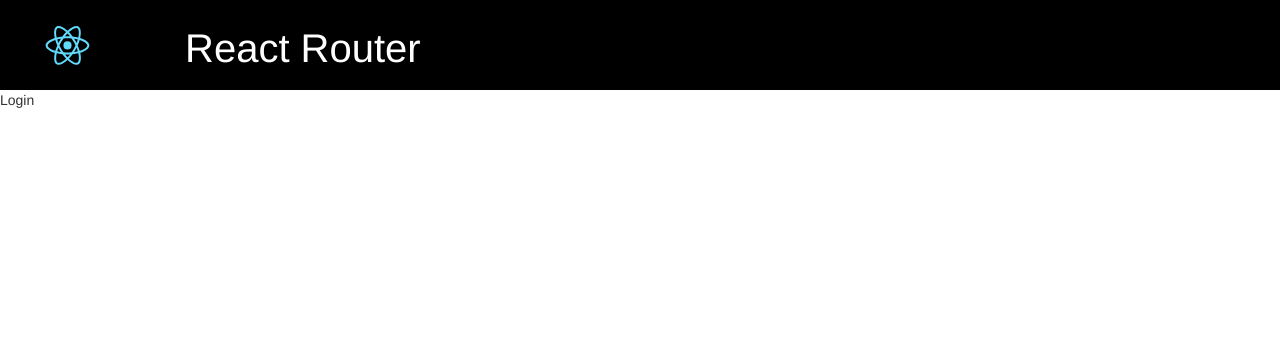
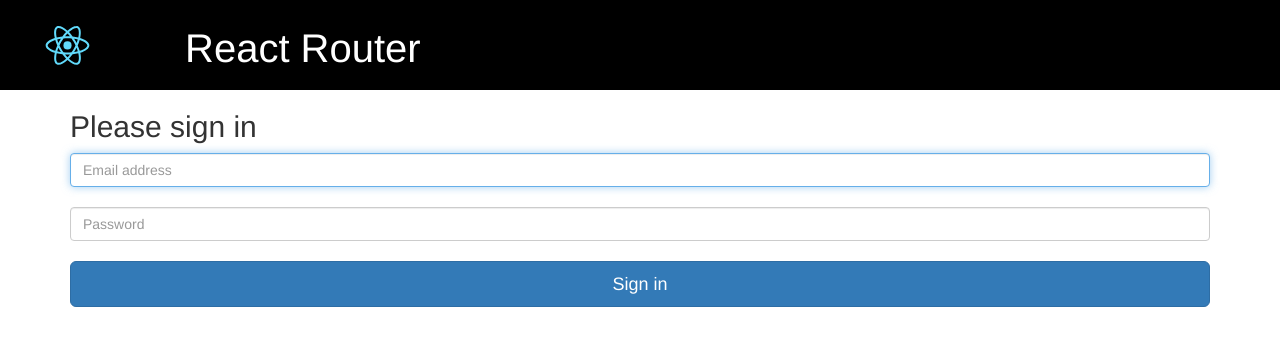
Before and after one commit to vikashask/User-Product-Portal-React, a React (Create React App) app in the folder react/: page / in a window 1280 px wide. Shown: the top 346 px of the page. Built offline with nearby package versions, Linux system fonts and the light colour scheme; what redux-immutable-state-invariant would draw is missing.

Commit message:
login component added

```diff
--- a/react/src/components/Login.js
+++ b/react/src/components/Login.js
@@ -1,23 +1,78 @@
 import React from 'react';
 import { connect } from 'react-redux';
 import { bindActionCreators } from 'redux';
+import Utils from '../utils/Utils';
+import * as Constants from '../utils/Constants';
 
 
 class Login extends React.Component {
     constructor(prpos){
-        super(prpos)
+        super(prpos);
+        this.state = {
+            email:'',
+            password:'',
+            validated:false,
+            class:'error',
+            errorMsg:''
+
+        }
+        this.passwordChange = this.passwordChange.bind(this);
+        this.emailChange = this.emailChange.bind(this);
     }
 
     // getting all data from store from home component
     componentDidMount = () =>{
         console.log("getting all data from store from home component---",this.props.allData);
+    }
 
+    passwordChange = (event) =>{
+        this.setState({password: event.target.value});
+    }
+    emailChange = (event) => {
+        this.setState({email: event.target.value});
+        let inputVal = event.target.value;
+        let emailRegExp = Utils.emailRegExp(inputVal);
+        if(inputVal.length>=5 && inputVal.length <= 254 && emailRegExp){
+            this.setState({validated:true,class:'',errorMsg:''});
+          }else if(inputVal.length === 0){
+            this.setState({class:'error',errorMsg: 'Invalid Email ID'});
+          }else{
+            this.setState({class:'error',errorMsg: 'Invalid Email ID'});
+          }
+    }
+
+    login = (event) => {
+		event.preventDefault();
+        fetch(Constants.baseURL + 'login',
+            {
+                method: `POST`,
+                credentials: `include`,
+                    headers: {
+                        'Content-Type': 'application/json',
+                    },
+                    body: JSON.stringify({ 'email': this.state.email,'password':this.state.password })
+            }).then((res) => {
+                console.log("res",res);
+                if(res.status === 200) {
+                    this.props.history.push('/home');
+                }
+            })
+            .catch((error) => {
+                console.log("error----", error);
+            });
     }
 
     render = () => {
         return(
-            <div>
-                Login
+            <div className="container">
+                <form className="form-signin">
+                    <h2 className="form-signin-heading">Please sign in</h2>
+                    <input type="email" id="inputEmail" value={this.state.email} onChange={this.emailChange} className="form-control" placeholder="Email address" required autoFocus />
+                    <br></br>
+                    <input type="password" id="inputPassword" value={this.state.password} onChange={this.passwordChange} className="form-control" placeholder="Password" required />
+                    <br></br>
+                    <button onClick={this.login} className="btn btn-lg btn-primary btn-block" type="submit">Sign in</button>
+                </form>
             </div>
         );
     }
```
